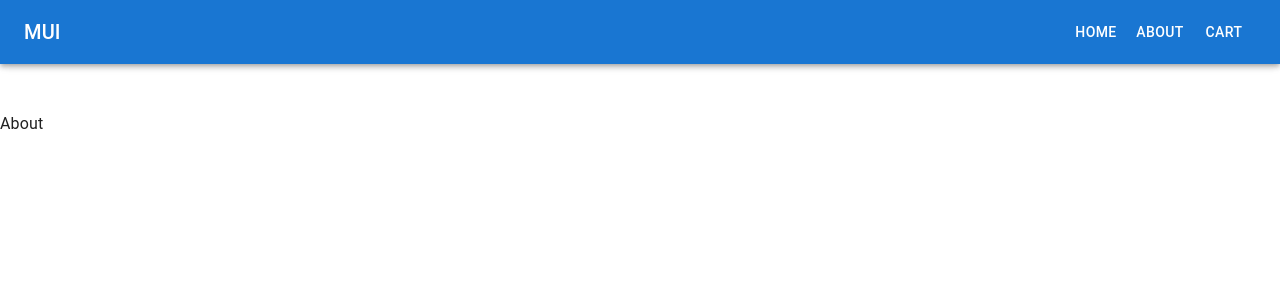
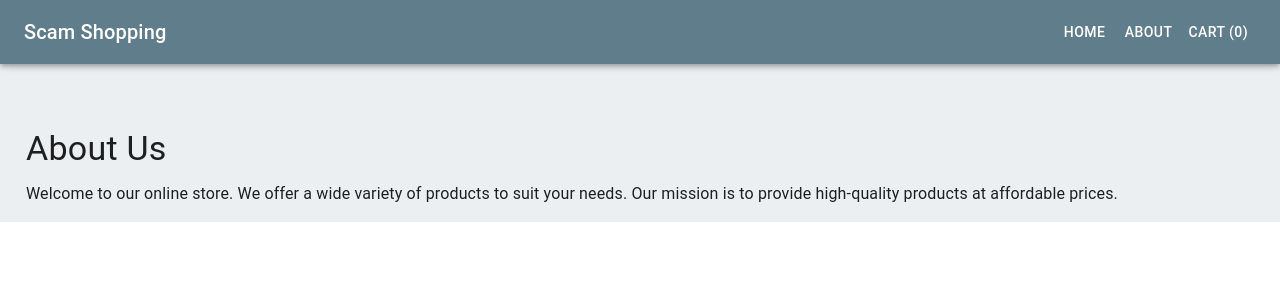
Before and after one commit to sachin-ilr/product-application, a React (Create React App) app: page /about in a window 1280 px wide. Shown: the top 300 px of the page. Built offline with nearby package versions, Linux system fonts and the light colour scheme.

Commit message:
ProjectModifications V1 - Sachin

```diff
--- a/package.json
+++ b/package.json
@@ -5,8 +5,9 @@
   "dependencies": {
     "@emotion/react": "^11.11.4",
     "@emotion/styled": "^11.11.5",
-    "@mui/icons-material": "^5.16.0",
-    "@mui/material": "^5.16.0",
+    "@mui/icons-material": "^5.16.6",
+    "@mui/material": "^5.16.6",
+    "@mui/styled-engine-sc": "^6.0.0-alpha.18",
     "@reduxjs/toolkit": "^2.2.6",
     "@testing-library/jest-dom": "^5.17.0",
     "@testing-library/react": "^13.4.0",
@@ -16,6 +17,7 @@
     "react-redux": "^9.1.2",
     "react-router-dom": "^6.24.1",
     "react-scripts": "5.0.1",
+    "styled-components": "^6.1.12",
     "web-vitals": "^2.1.4"
   },
   "scripts": {
--- a/src/App.css
+++ b/src/App.css
@@ -36,3 +36,9 @@
     transform: rotate(360deg);
   }
 }
+
+#root {
+  background-color: #eceff1;
+  padding-left: 10px;
+  padding-right: 10px;
+}
--- a/src/components/Header.js
+++ b/src/components/Header.js
@@ -35,7 +35,7 @@ function Header(props) {
     <Wrapper>
       <p
         style={{
-          color: clicked ? "green" : "red"
+          color: clicked ? "green" : "red",
         }}
       >
         {props.name}
--- a/src/components/Navbar.js
+++ b/src/components/Navbar.js
@@ -14,18 +14,22 @@ import Toolbar from "@mui/material/Toolbar";
 import Typography from "@mui/material/Typography";
 import Button from "@mui/material/Button";
 import { Link } from "react-router-dom";
+import { useSelector } from "react-redux";
 
 const drawerWidth = 240;
 
 const navItems = [
   { name: "Home", path: "/" },
   { name: "About", path: "/about" },
-  { name: "Cart", path: "/cart" }
+  { name: "Cart", path: "/cart" },
 ];
 
 const Navbar = (props) => {
   const { window } = props;
   const [mobileOpen, setMobileOpen] = React.useState(false);
+  const cart = useSelector((state) => state.products.cart);
+
+  const cartItemCount = cart.reduce((acc, item) => acc + item.quantity, 0);
 
   const handleDrawerToggle = () => {
     setMobileOpen((prevState) => !prevState);
@@ -34,7 +38,7 @@ const Navbar = (props) => {
   const drawer = (
     <Box onClick={handleDrawerToggle} sx={{ textAlign: "center" }}>
       <Typography variant="h6" sx={{ my: 2 }}>
-        MUI
+        LOL
       </Typography>
       <Divider />
       <List>
@@ -55,7 +59,7 @@ const Navbar = (props) => {
   return (
     <Box sx={{ display: "flex" }}>
       <CssBaseline />
-      <AppBar component="nav">
+      <AppBar component="nav" sx={{ backgroundColor: "#607d8b" }}>
         <Toolbar>
           <IconButton
             color="inherit"
@@ -71,7 +75,7 @@ const Navbar = (props) => {
             component="div"
             sx={{ flexGrow: 1, display: { xs: "none", sm: "block" } }}
           >
-            MUI
+            Scam Shopping
           </Typography>
           <Box sx={{ display: { xs: "none", sm: "block" } }}>
             {navItems.map((item) => (
@@ -81,7 +85,9 @@ const Navbar = (props) => {
                 sx={{ color: "#fff" }}
                 to={item.path}
               >
-                {item.name}
+                {item.name === "Cart"
+                  ? item.name + " (" + cartItemCount + ") "
+                  : item.name}
               </Button>
             ))}
           </Box>
@@ -94,14 +100,14 @@ const Navbar = (props) => {
           open={mobileOpen}
           onClose={handleDrawerToggle}
           ModalProps={{
-            keepMounted: true // Better open performance on mobile.
+            keepMounted: true, // Better open performance on mobile.
           }}
           sx={{
             display: { xs: "block", sm: "none" },
             "& .MuiDrawer-paper": {
               boxSizing: "border-box",
-              width: drawerWidth
-            }
+              width: drawerWidth,
+            },
           }}
         >
           {drawer}
@@ -115,11 +121,7 @@ const Navbar = (props) => {
 };
 
 Navbar.propTypes = {
-  /**
-   * Injected by the documentation to work in an iframe.
-   * You won't need it on your project.
-   */
-  window: PropTypes.func
+  window: PropTypes.func,
 };
 
 export default Navbar;
--- a/src/components/ProductCard.js
+++ b/src/components/ProductCard.js
@@ -1,17 +1,28 @@
-import * as React from "react";
-import Card from "@mui/material/Card";
-import CardActions from "@mui/material/CardActions";
-import CardContent from "@mui/material/CardContent";
-import CardMedia from "@mui/material/CardMedia";
-import Button from "@mui/material/Button";
-import Typography from "@mui/material/Typography";
+import React from "react";
+import {
+  Card,
+  CardActions,
+  CardContent,
+  CardMedia,
+  Button,
+  Typography,
+} from "@mui/material";
+
 import { useNavigate } from "react-router-dom";
+import { useDispatch } from "react-redux";
+import { addToCart } from "../redux/reducer/products";
+import AddShoppingCartIcon from "@mui/icons-material/AddShoppingCart";
 
-const ProductCard = ({ description, title, thumbnail, id }) => {
+const ProductCard = ({ description, title, thumbnail, price, id }) => {
   const navigate = useNavigate();
+  const dispatch = useDispatch();
 
-  const handleProductDtls = () => {
-    navigate(`/products/${id}?login=true`);
+  const handleProductDetails = () => {
+    navigate(`/products/${id}`);
+  };
+
+  const handleAddToCart = () => {
+    dispatch(addToCart({ id, title, price }));
   };
 
   return (
@@ -24,14 +35,20 @@ const ProductCard = ({ description, title, thumbnail, id }) => {
         <Typography variant="body2" color="text.secondary">
           {description}
         </Typography>
+        <Typography variant="body2" color="text.secondary">
+          Price: ${price}
+        </Typography>
       </CardContent>
       <CardActions>
-        <Button size="small">Add</Button>
-        <Button size="small" onClick={handleProductDtls}>
+        <Button size="small" onClick={handleAddToCart}>
+          <AddShoppingCartIcon />
+        </Button>
+        <Button size="small" onClick={handleProductDetails}>
           View More
         </Button>
       </CardActions>
     </Card>
   );
 };
+
 export default ProductCard;
--- a/src/pages/About.js
+++ b/src/pages/About.js
@@ -1,7 +1,19 @@
 import React from "react";
+import Box from "@mui/material/Box";
+import Typography from "@mui/material/Typography";
 
 const About = () => {
-  return <div>About</div>;
+  return (
+    <Box sx={{ padding: 2 }}>
+      <Typography variant="h4" gutterBottom>
+        About Us
+      </Typography>
+      <Typography variant="body1">
+        Welcome to our online store. We offer a wide variety of products to suit your needs.
+        Our mission is to provide high-quality products at affordable prices.
+      </Typography>
+    </Box>
+  );
 };
 
 export default About;
--- a/src/pages/Cart.js
+++ b/src/pages/Cart.js
@@ -1,7 +1,59 @@
 import React from "react";
+import { useSelector, useDispatch } from "react-redux";
+import Typography from "@mui/material/Typography";
+import Button from "@mui/material/Button";
+import Grid from "@mui/material/Grid";
+import AddIcon from "@mui/icons-material/Add";
+import RemoveIcon from "@mui/icons-material/Remove";
+import {
+  removeFromCart,
+  incrementCart,
+  decrementCart,
+} from "../redux/reducer/products";
 
 const Cart = () => {
-  return <div>Cart</div>;
+  const cart = useSelector((state) => state.products.cart);
+  const dispatch = useDispatch();
+
+  return (
+    <div>
+      <Typography variant="h4" gutterBottom>
+        Cart
+      </Typography>
+      {cart.length === 0 ? (
+        <Typography variant="body1">Your cart is empty.</Typography>
+      ) : (
+        cart.map((item) => (
+          <Grid container spacing={2} key={item.id}>
+            <Grid item xs={12} sm={6}>
+              <Typography variant="h6">{item.title}</Typography>
+              <Typography variant="body2">Price: ${item.price}</Typography>
+            </Grid>
+            <Grid item xs={12} sm={6}>
+              <Typography variant="body2" gutterBottom>
+                Quantity:
+                <Button
+                  variant="outlined"
+                  size="small"
+                  onClick={() => dispatch(decrementCart(item))}
+                >
+                  <RemoveIcon />
+                </Button>
+                {item.quantity}
+                <Button
+                  variant="outlined"
+                  size="small"
+                  onClick={() => dispatch(incrementCart(item))}
+                >
+                  <AddIcon />
+                </Button>
+              </Typography>
+            </Grid>
+          </Grid>
+        ))
+      )}
+    </div>
+  );
 };
 
 export default Cart;
--- a/src/pages/ProductDetails.js
+++ b/src/pages/ProductDetails.js
@@ -1,14 +1,20 @@
 import axios from "axios";
 import React, { useEffect, useState } from "react";
 import { useLocation, useParams } from "react-router-dom";
+import { useDispatch } from "react-redux";
+import { addToCart } from "../redux/reducer/products";
+import Button from "@mui/material/Button";
+import Typography from "@mui/material/Typography";
+import Card from "@mui/material/Card";
+import CardContent from "@mui/material/CardContent";
+import CardMedia from "@mui/material/CardMedia";
 
 const ProductDetails = () => {
   const location = useLocation();
   const params = useParams();
+  const dispatch = useDispatch();
+  const [productInfo, setProductInfo] = useState({});
 
-  const [prductInfo, setProductInfo] = useState({});
-  console.log(location, "this is locattion");
-  console.log(params, "this is params");
   const getProductInfo = async () => {
     try {
       const res = await axios(`https://dummyjson.com/products/${params.id}`);
@@ -25,7 +31,33 @@ const ProductDetails = () => {
       getProductInfo();
     }
   }, [params.id]);
-  return <div>ProductDetails</div>;
+
+  const handleAddToCart = () => {
+    dispatch(addToCart({ id: productInfo.id, title: productInfo.title, price: productInfo.price }));
+  };
+
+  return (
+    <Card>
+      <CardMedia
+        component="img"
+        height="140"
+        image={productInfo.thumbnail}
+        alt={productInfo.title}
+      />
+      <CardContent>
+        <Typography variant="h5">{productInfo.title}</Typography>
+        <Typography variant="body2" color="text.secondary">
+          {productInfo.description}
+        </Typography>
+        <Typography variant="body2" color="text.secondary">
+          Price: ${productInfo.price}
+        </Typography>
+        <Button variant="contained" onClick={handleAddToCart}>
+          Add to Cart
+        </Button>
+      </CardContent>
+    </Card>
+  );
 };
 
 export default ProductDetails;
--- a/src/redux/reducer/products.js
+++ b/src/redux/reducer/products.js
@@ -1,19 +1,51 @@
 import { createSlice } from "@reduxjs/toolkit";
 
-const prodcutsSlice = createSlice({
+const productsSlice = createSlice({
   name: "products",
   initialState: {
-    products: null,
-    cart: 0,
-    totalPrice: 0
+    products: [],
+    cart: [],
   },
   reducers: {
     setProducts: (state, action) => {
-      state.products = [...action.payload];
-    }
-  }
+      state.products = action.payload;
+    },
+    addToCart: (state, action) => {
+      const { id, title, price } = action.payload;
+      const existingItem = state.cart.find((item) => item.id === id);
+      if (existingItem) {
+        existingItem.quantity++;
+      } else {
+        state.cart.push({ id, title, price, quantity: 1 });
+      }
+    },
+    removeFromCart: (state, action) => {
+      const { id } = action.payload;
+      state.cart = state.cart.filter((item) => item.id !== id);
+    },
+    incrementCart: (state, action) => {
+      const { id } = action.payload;
+      const product = state.cart.find((item) => item.id === id);
+      if (product) {
+        product.quantity++;
+      }
+    },
+    decrementCart: (state, action) => {
+      const { id } = action.payload;
+      const product = state.cart.find((item) => item.id === id);
+      if (product && product.quantity > 1) {
+        product.quantity--;
+      }
+    },
+  },
 });
 
-export const { setProducts } = prodcutsSlice.actions;
+export const {
+  setProducts,
+  addToCart,
+  removeFromCart,
+  incrementCart,
+  decrementCart,
+} = productsSlice.actions;
 
-export default prodcutsSlice.reducer;
+export default productsSlice.reducer;
```
Also changed, not shown: src/App.js (+7 -7 lines), src/pages/Home.js (+27 -11 lines), 1 other file (tests, documents, lock files or other folders).
